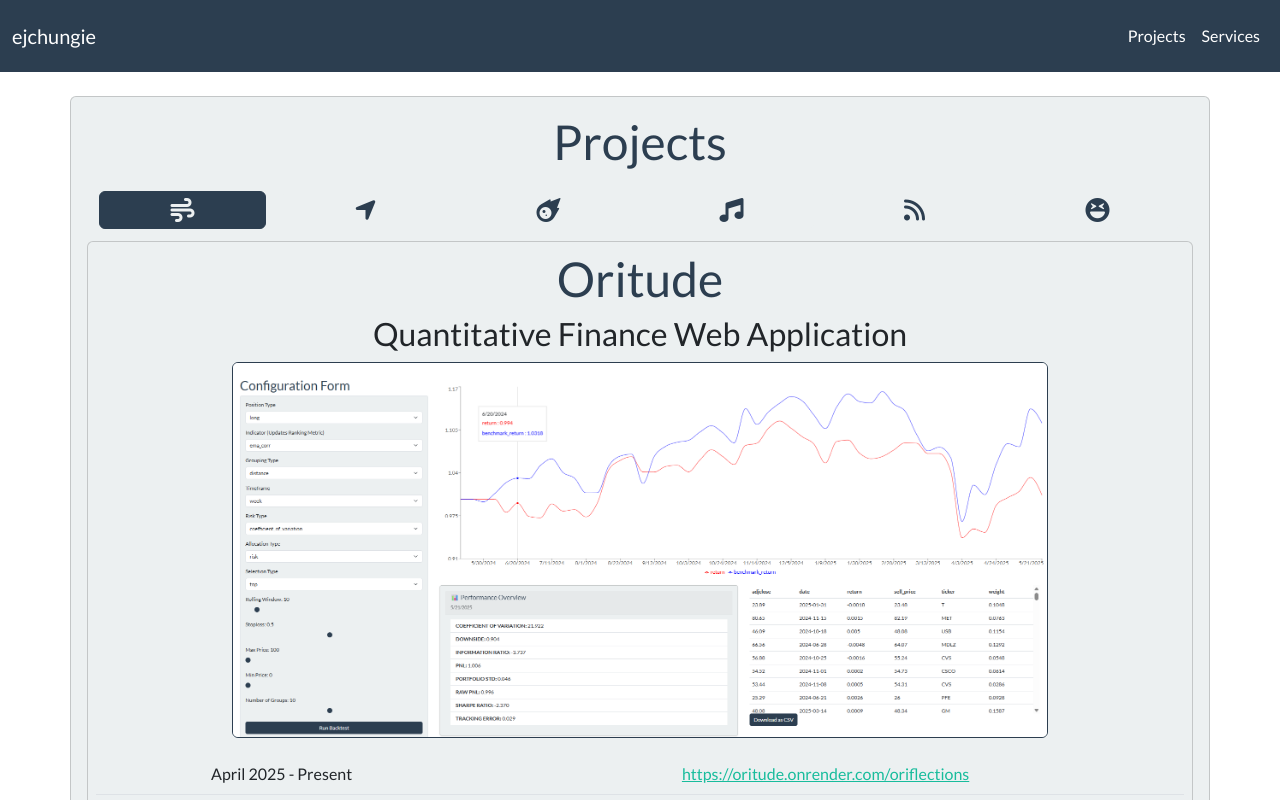
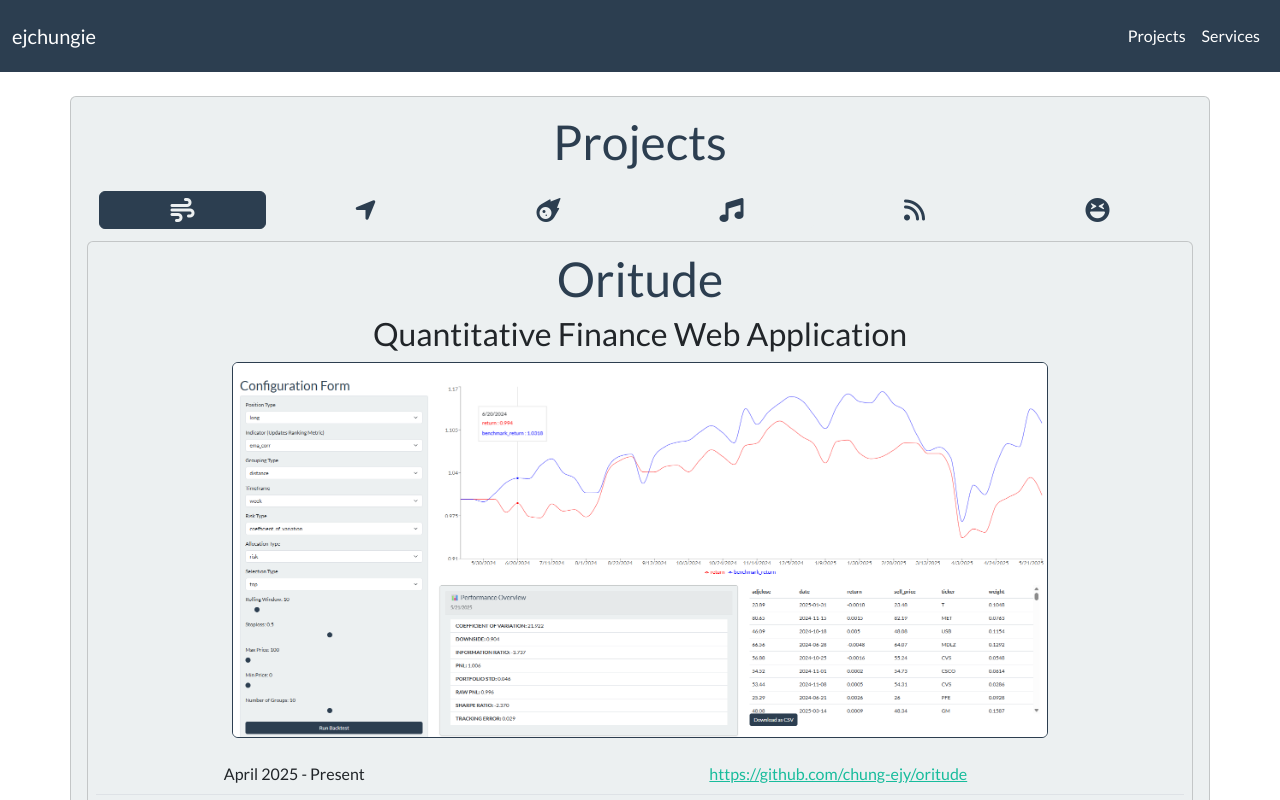
Before and after one commit to chung-ejy/portfolio, a React (Vite) app: page /projects in a window 1280 px wide. Shown: the top 800 px of the page. Built offline with nearby package versions, Linux system fonts and the light colour scheme.

Commit message:
updating description

```diff
--- a/src/components/data/OritudeDesc.jsx
+++ b/src/components/data/OritudeDesc.jsx
@@ -5,7 +5,7 @@ const OritudeDesc = () => {
   const title = "Oritude";
   const tagline = "Quantitative Finance Web Application";
   const dates = "April 2025 - Present";
-  const projectLink = "https://oritude.onrender.com/oriflections";
+  const projectLink = "https://github.com/chung-ejy/oritude";
   const description = `
     Description: Quantitative finance web application to showcase research and a fun backtesting app.
     Currently prototyping and would love to gain some feedback.
```
